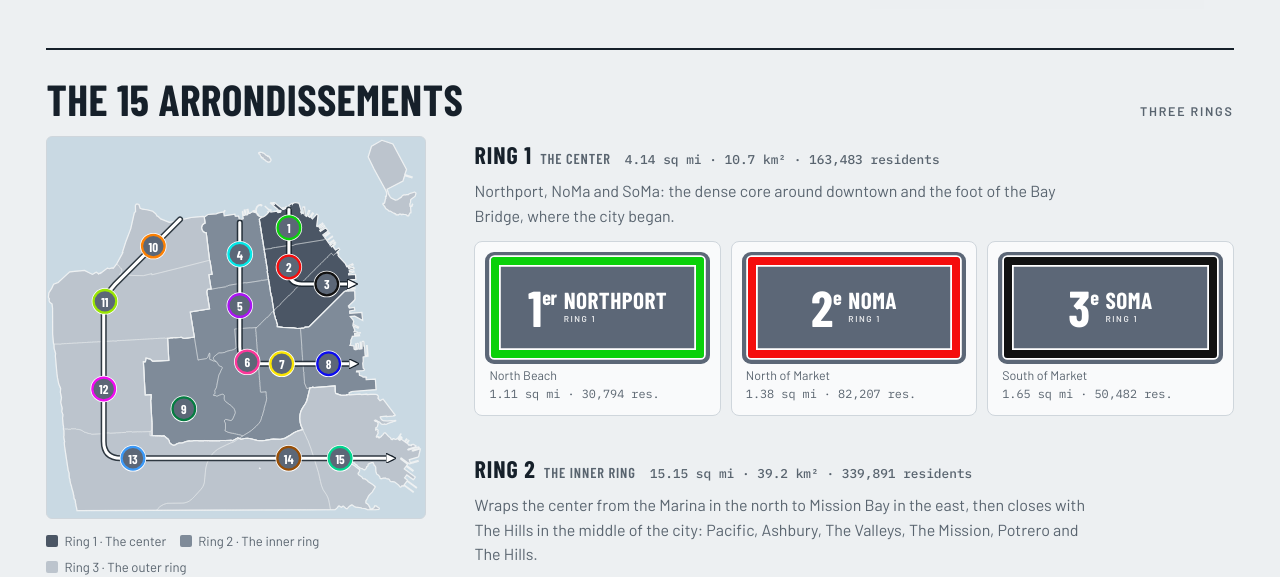
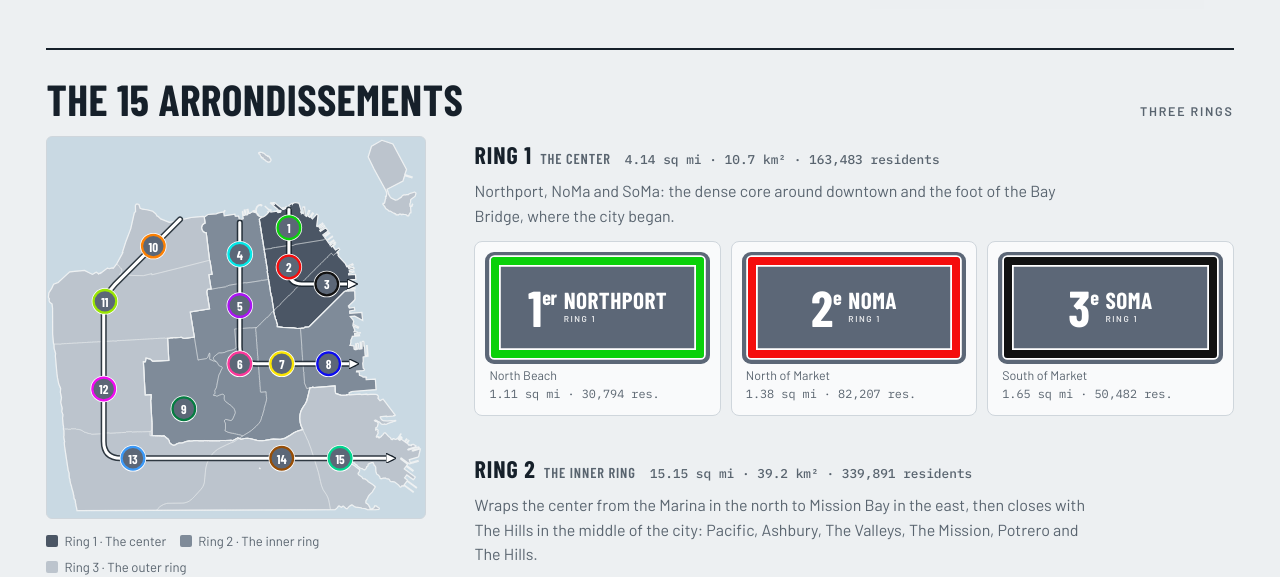
Before and after one commit to alejandrozu/sf-arrondissements, a plain HTML site: page index.html in a window 1280 px wide. Shown: the part 1420-1997 px from the top of the page. Drawn offline with nearby package versions, Linux system fonts and the light colour scheme.

Commit message:
Order diagram: 6th at Ring 2's bend, 14th under the 7th

```diff
--- a/index.html
+++ b/index.html
@@ -660,6 +660,9 @@ const goMap=()=>$('map').scrollIntoView({behavior:'smooth',block:'start'});
   D.rings.forEach(r=>{const d=PATHS[r.id];if(!d)return;el('path',{d,class:'sw1'},m);const p=el('path',{d,class:'sw2','marker-end':'url(#ah)'},m);
     const L=p.getTotalLength(),S=[];for(let s=0;s<=L;s+=4){const q=p.getPointAtLength(s);S.push([q.x,q.y])}
     r.members.map(i=>byId[i]).filter(a=>a.id!=='hills').forEach(a=>{let b=S[0],bd=1e9;S.forEach(q=>{const dd=(q[0]-a.lx)**2+(q[1]-a.ly)**2;if(dd<bd){bd=dd;b=q}});pos[a.id]=b})});
+  // schematic alignment: the 6th sits at Ring 2's bend, as far west as the 4th and 5th; the 14th lines up under the 7th
+  if(pos.castro&&pos.westernaddition)pos.castro=[pos.westernaddition[0],600];
+  if(pos.excelsior&&pos.mission)pos.excelsior=[pos.mission[0],850];
   D.arr.forEach(a=>{const [x,y]=pos[a.id]||[a.lx,a.ly];const g=el('g',{class:'mk',transform:`translate(${x.toFixed(1)} ${y.toFixed(1)})`},m);
     el('circle',{r:R+5,fill:'#fff'},g);el('circle',{r:R,fill:'var(--plaque)',stroke:a.hex,'stroke-width':6},g);
     el('text',{y:1},g).textContent=a.n});
```
